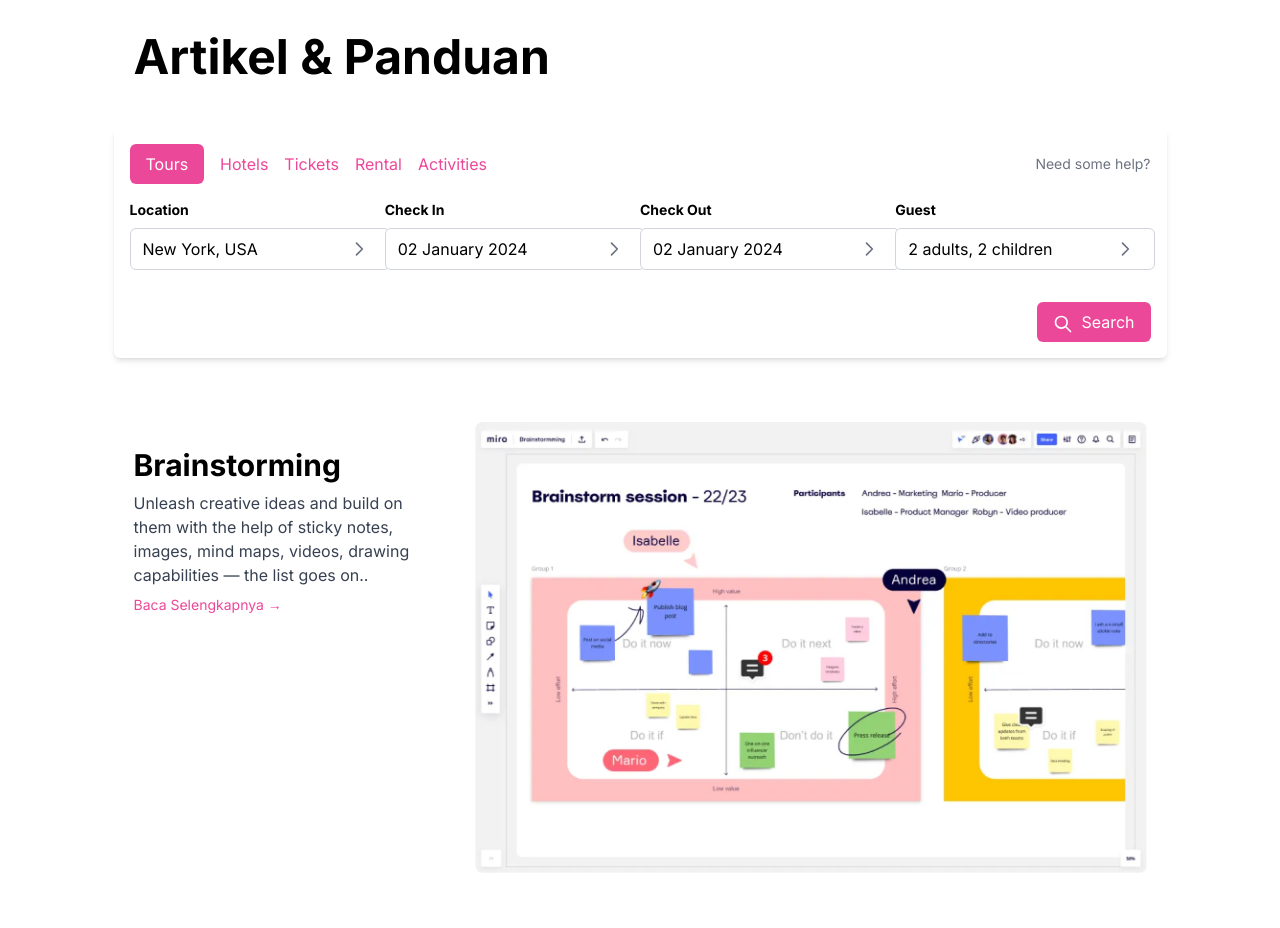
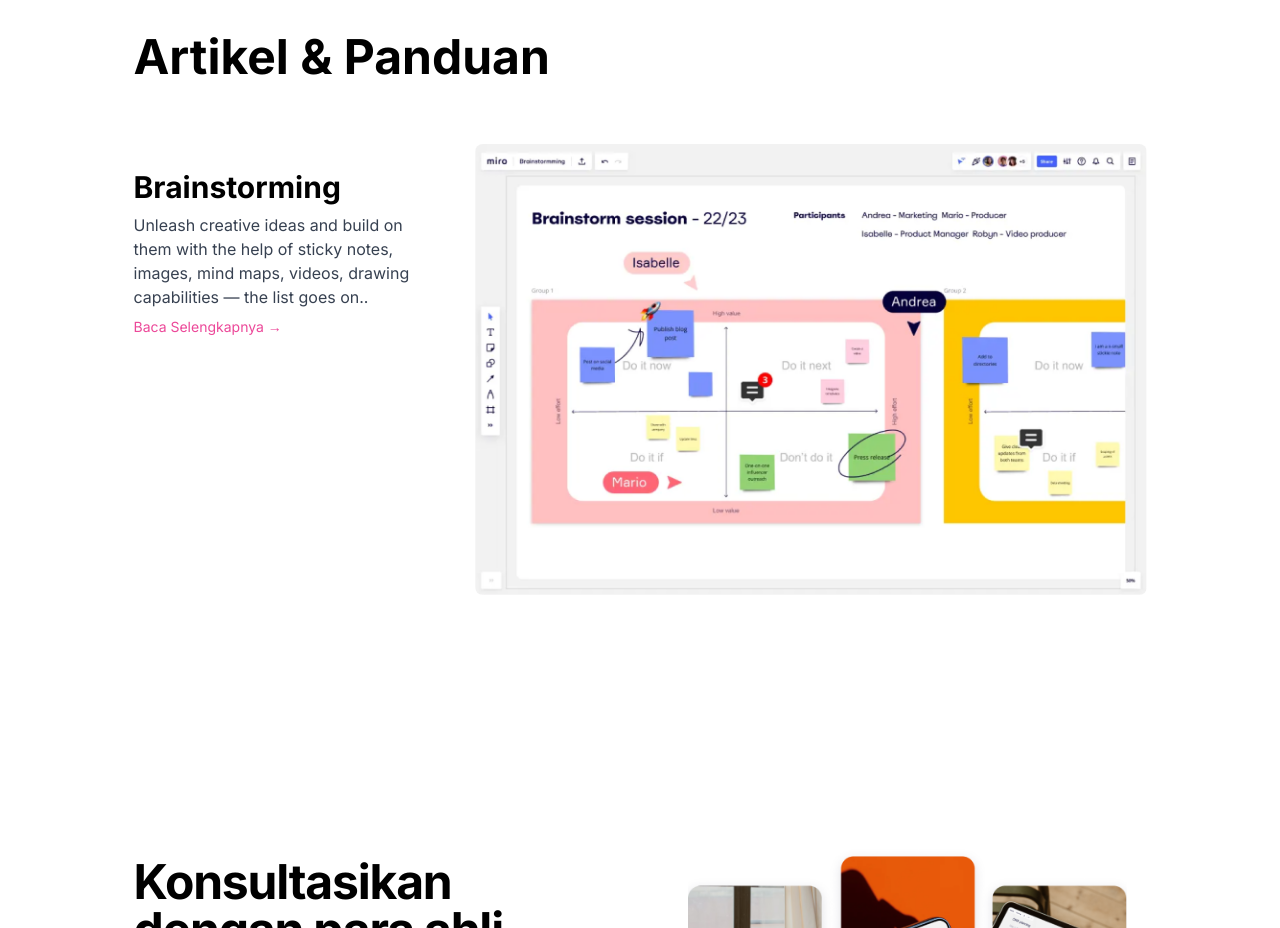
Before and after one commit to hasbihz24/HiBund-fe, a React (Vite) app in the folder HiBund-app/: page / in a window 1280 px wide. Shown: the part 1460-2388 px from the top of the page. Built offline with nearby package versions, Linux system fonts and the light colour scheme.

Commit message:
Fix Konsul

```diff
--- a/HiBund-app/src/components/artikel.jsx
+++ b/HiBund-app/src/components/artikel.jsx
@@ -2,7 +2,6 @@ import Content from "./content";
 import Navigation from "./navigation";
 function Article() {
     return (<>
-      <Navigation />
       <Content />
     </>);
 }
--- a/HiBund-app/src/components/navigation.jsx
+++ b/HiBund-app/src/components/navigation.jsx
@@ -1,56 +1,56 @@
 import { useState } from 'react';
 
-function App() {
+function Navigation() {
   const [location, setLocation] = useState('New York, USA');
   const [checkIn, setCheckIn] = useState('02 January 2024');
   const [checkOut, setCheckOut] = useState('02 January 2024');
   const [guests, setGuests] = useState('2 adults, 2 children');
 
+  const locations = ['New York, USA', 'Los Angeles, USA', 'Chicago, USA', 'Houston, USA'];
+
   return (
     <div className="bg-white rounded-md shadow-md p-4">
       <div className="flex justify-between items-center mb-4">
         <div className="flex space-x-4">
-          <button className="bg-pink-500 text-white px-4 py-2 rounded-md">Tours</button>
-          <button className="text-pink-500 hover:underline">Hotels</button>
-          <button className="text-pink-500 hover:underline">Tickets</button>
-          <button className="text-pink-500 hover:underline">Rental</button>
-          <button className="text-pink-500 hover:underline">Activities</button>
-        </div>
+          <button className="bg-pink-500 text-white px-4 py-2 rounded-md">Semua</button>
+          <button className="text-pink-500 hover:underline">Anak</button>
+          <button className="text-pink-500 hover:underline">Kehamilan</button>
+          </div>
         <p className="text-sm text-gray-500">Need some help?</p>
       </div>
-      <div className="flex justify-between">
+      <div className="flex">
         <div className="flex flex-col w-1/4">
           <label htmlFor="location" className="text-sm font-bold mb-2">Location</label>
           <div className="relative">
-            <input
-              type="text"
+            <select
               id="location"
               value={location}
               onChange={(e) => setLocation(e.target.value)}
               className="border border-gray-300 rounded-md px-3 py-2 focus:outline-none focus:ring-2 focus:ring-pink-500"
-            />
-            <span className="absolute right-4 top-1/2 -translate-y-1/2 text-gray-500">
-              <svg xmlns="http://www.w3.org/2000/svg" className="h-5 w-5" fill="none" viewBox="0 0 24 24" stroke="currentColor" strokeWidth="2">
-                <path strokeLinecap="round" strokeLinejoin="round" d="M9 5l7 7-7 7" />
-              </svg>
-            </span>
+            >
+              {locations.map((location) => (
+                <option key={location} value={location}>
+                  {location}
+                </option>
+              ))}
+            </select>
           </div>
         </div>
         <div className="flex flex-col w-1/4">
-          <label htmlFor="checkIn" className="text-sm font-bold mb-2">Check In</label>
+          <label htmlFor="checkIn" className="text-sm font-bold mb-2">Booking</label>
           <div className="relative">
-            <input
-              type="text"
-              id="checkIn"
-              value={checkIn}
-              onChange={(e) => setCheckIn(e.target.value)}
+            <select
+              id="location"
+              value={location}
+              onChange={(e) => setLocation(e.target.value)}
               className="border border-gray-300 rounded-md px-3 py-2 focus:outline-none focus:ring-2 focus:ring-pink-500"
-            />
-            <span className="absolute right-4 top-1/2 -translate-y-1/2 text-gray-500">
-              <svg xmlns="http://www.w3.org/2000/svg" className="h-5 w-5" fill="none" viewBox="0 0 24 24" stroke="currentColor" strokeWidth="2">
-                <path strokeLinecap="round" strokeLinejoin="round" d="M9 5l7 7-7 7" />
-              </svg>
-            </span>
+            >
+              {locations.map((location) => (
+                <option key={location} value={location}>
+                  {location}
+                </option>
+              ))}
+            </select>
           </div>
         </div>
         <div className="flex flex-col w-1/4">
@@ -59,37 +59,15 @@ function App() {
             <input
               type="text"
               id="checkOut"
+              placeholder='Dr Ehsan'
               value={checkOut}
               onChange={(e) => setCheckOut(e.target.value)}
               className="border border-gray-300 rounded-md px-3 py-2 focus:outline-none focus:ring-2 focus:ring-pink-500"
-            />
-            <span className="absolute right-4 top-1/2 -translate-y-1/2 text-gray-500">
-              <svg xmlns="http://www.w3.org/2000/svg" className="h-5 w-5" fill="none" viewBox="0 0 24 24" stroke="currentColor" strokeWidth="2">
-                <path strokeLinecap="round" strokeLinejoin="round" d="M9 5l7 7-7 7" />
-              </svg>
-            </span>
-          </div>
-        </div>
-        <div className="flex flex-col w-1/4">
-          <label htmlFor="guests" className="text-sm font-bold mb-2">Guest</label>
-          <div className="relative">
-            <input
-              type="text"
-              id="guests"
-              value={guests}
-              onChange={(e) => setGuests(e.target.value)}
-              className="border border-gray-300 rounded-md px-3 py-2 focus:outline-none focus:ring-2 focus:ring-pink-500"
-            />
-            <span className="absolute right-4 top-1/2 -translate-y-1/2 text-gray-500">
-              <svg xmlns="http://www.w3.org/2000/svg" className="h-5 w-5" fill="none" viewBox="0 0 24 24" stroke="currentColor" strokeWidth="2">
-                <path strokeLinecap="round" strokeLinejoin="round" d="M9 5l7 7-7 7" />
-              </svg>
-            </span>
-          </div>
+            /></div>
         </div>
       </div>
       <div className="flex justify-end mt-8">
-        <button className="bg-pink-500 text-white px-4 py-2 rounded-md">
+        <button className="bg-pink-500 text-white px-4 py-2 rounded-md hover:bg-pink-700">
           <svg xmlns="http://www.w3.org/2000/svg" className="h-5 w-5 inline-block mr-2" fill="none" viewBox="0 0 24 24" stroke="currentColor" strokeWidth="2">
             <path strokeLinecap="round" strokeLinejoin="round" d="M21 21l-6-6m2-5a7 7 0 11-14 0 7 7 0 0114 0z" />
           </svg>
@@ -100,4 +78,4 @@ function App() {
   );
 }
 
-export default App;
+export default Navigation;
--- a/HiBund-app/src/components/search-konsultasi.jsx
+++ /dev/null
@@ -1,12 +0,0 @@
-function SearchKonsultasi(params) {
-    return(
-        <>
-            <div>
-
-            </div>
-        </>
-    )
-
-}
-
-export default SearchKonsultasi;
--- a/HiBund-app/src/page/konsultasi.jsx
+++ b/HiBund-app/src/page/konsultasi.jsx
@@ -11,6 +11,7 @@ import imgdokter6 from "../../public/doctor6.png";
 import imgdokter7 from "../../public/doctor7.png";
 import imgdokter8 from "../../public/doctor8.png";
 import imgdokter9 from "../../public/doctor9.png";
+import Navigation from '../components/navigation';
 
 function Konsultasi() {
   // Sample data for dokter cards
@@ -91,7 +92,8 @@ function Konsultasi() {
 
       <section className="py-8">
         <h2 className="text-2xl font-bold mb-4">Recommendations. Best matching doctors for you</h2>
-        <div className="grid grid-cols-1 sm:grid-cols-2 md:grid-cols-3 gap-4">
+        <Navigation />
+        <div className="grid grid-cols-1 sm:grid-cols-2 md:grid-cols-3 gap-4 mt-14">
           {dokter.map((product, index) => (
             <DokterCard
               key={index}
```
